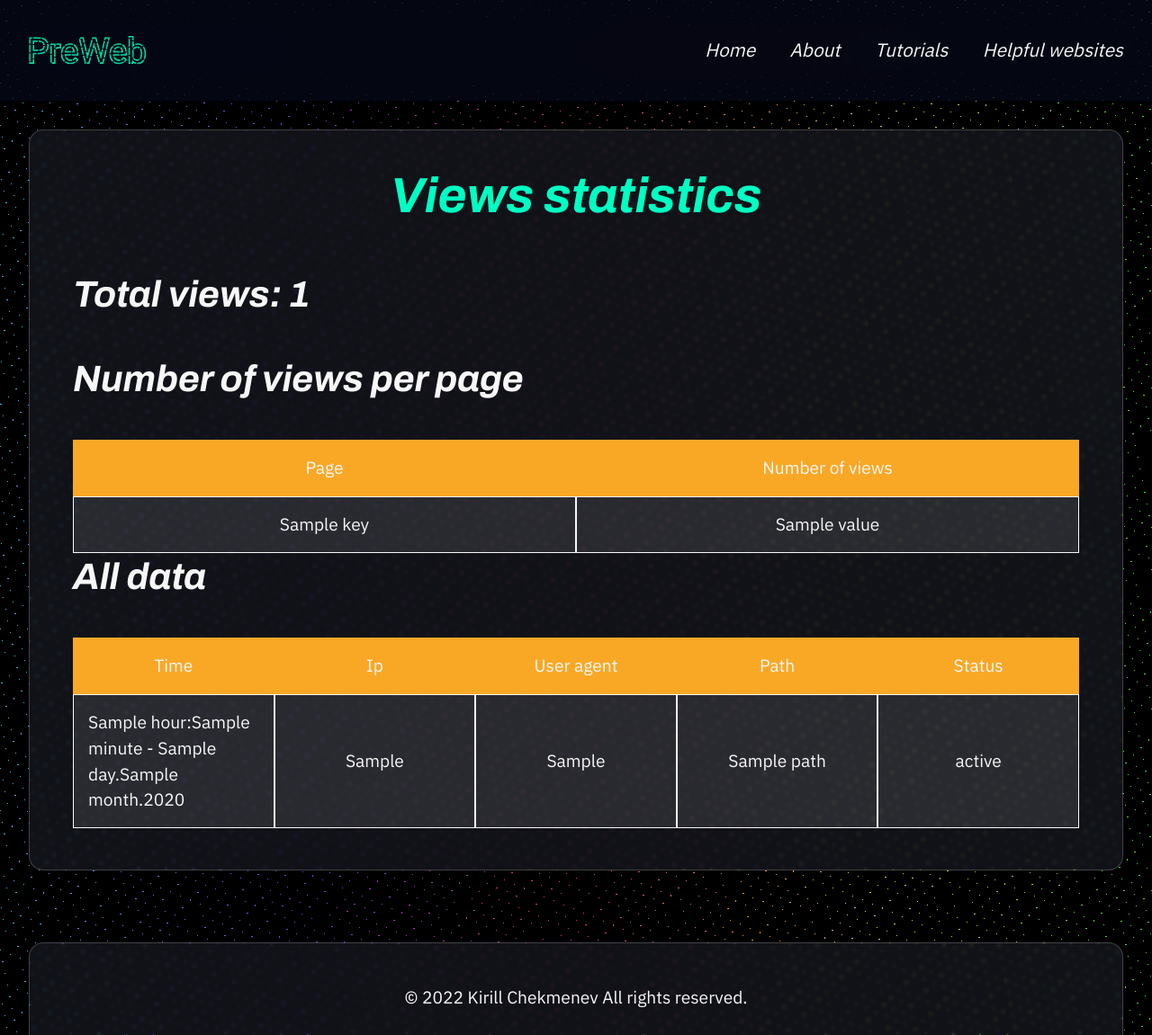
After one commit to skyrimer/premade-web-solutions, a Flask app: template templates/admin.html in a window 1280 px wide. The commit adds this page. Shown: the whole page at 90% size. Run offline with Flask 2, Linux system fonts and the light colour scheme; the template is opened without the code that fills it: most values are stand-ins (such as "Sample title", 1, 10 or a date in 2020); style sheets or scripts are compiled from the project's sources; some libraries are stand-ins or nearby versions.

Commit message:
view statistics collection

```diff
--- a/app.py
+++ b/app.py
@@ -1,20 +1,27 @@
+from copy import copy, deepcopy
+from typing import Counter
 from flask import Flask, render_template, abort, send_from_directory, request
 from os import getcwd
 from os import environ
 from os.path import isfile
 from flask_sqlalchemy import SQLAlchemy
-import flask_monitoringdashboard as dashboard
+from sqlalchemy.sql import select
+from flask_view_counter import ViewCounter
 from os.path import join as join_path
 app = Flask(__name__)
 app.config["SECRET_KEY"] = environ.get("SECRET_KEY")
 app.config["SQLALCHEMY_DATABASE_URI"] = 'sqlite:///database.sqlite3'
 app.config["SQLALCHEMY_TRACK_MODIFICATIONS"] = False
 db = SQLAlchemy(app)
-dashboard.config.init_from(file='config.cfg')
-dashboard.bind(app)
+db.create_all()
+view_counter = ViewCounter(app, db)
 if app.debug == True:
     app.config["TEMPLATES_AUTO_RELOAD"] = True
     app.config['SEND_FILE_MAX_AGE_DEFAULT'] = 0
+
+
+def get_views_table(db=db, view_counter=view_counter):
+    return db.engine.execute(select([view_counter.requests]))
 
 
 def get_tutorial_title(string: str) -> str:
@@ -28,26 +35,31 @@ def code_404(error):
 
 @app.route("/")
 @app.route("/home")
+@view_counter.count
 def home():
     return render_template("index.html", title="Pre-made web solutions")
 
 
 @app.route('/about')
+@view_counter.count
 def about():
     return render_template("about.html", title="About us")
 
 
 @app.route("/tutorials")
+@view_counter.count
 def tutorials():
     return render_template("tutorials.html", title="All tutorials")
 
 
 @app.route("/helpful-websites")
+@view_counter.count
 def helpful_websites():
     return render_template("helpful_websites.html", title="Helpful websites")
 
 
 @app.route("/examples/<string:example>")
+@view_counter.count
 def examples(example):
     if not isfile(join_path(getcwd(), "templates", "examples", f"{example}.html")):
         abort(404)
@@ -60,5 +72,14 @@ def static_from_root():
     return send_from_directory(app.static_folder, request.path[1:])
 
 
+@app.route('/admin')
+def admin():
+    total_views = len({view.user_agent for view in get_views_table()})
+    views_per_page = dict(
+        Counter(view.path for view in get_views_table()).items())
+    return render_template("admin.html", all_views=get_views_table(), total_views=total_views,
+                           views_per_page=views_per_page)
+
+
 if __name__ == "__main__":
-    app.run(debug=False)
+    app.run(debug=True)
--- a/static/css/tutorials.css
+++ b/static/css/tutorials.css
@@ -402,4 +402,30 @@ body.lock {
 .accordion.open h3::after,
 .spoiler.open h3::after {
   transform: translateY(-50%) rotate(0);
+}
+
+.table .row {
+  display: flex;
+}
+.table .row:nth-child(odd) .cell {
+  background-color: rgba(166, 178, 236, 0.1);
+}
+.table .row:nth-child(even) .cell {
+  background-color: rgba(247, 247, 247, 0.1);
+}
+.table .row.headers > .cell {
+  background-color: #f9a826;
+  border: 1px solid #f9a826;
+}
+.table .row .cell {
+  flex-basis: 100%;
+  border: 1px solid #f7f7f7;
+  display: flex;
+  align-items: center;
+  justify-content: center;
+  padding: 1em;
+  transition: all 0.3s ease;
+}
+.table .row .cell p {
+  margin: 0;
 }/*# sourceMappingURL=tutorials.css.map */
--- a/static/css/tutorials.scss
+++ b/static/css/tutorials.scss
@@ -352,3 +352,30 @@ body.lock {
     transform: translateY(-50%) rotate(0);
   }
 }
+
+// Admin
+.table .row {
+  display: flex;
+  &:nth-child(odd) .cell {
+    background-color: rgba($color: $color-tertiary, $alpha: 0.1);
+  }
+  &:nth-child(even) .cell {
+    background-color: rgba($color: $color-main, $alpha: 0.1);
+  }
+  &.headers > .cell {
+    background-color: $color-secondary;
+    border: 1px solid $color-secondary;
+  }
+  .cell {
+    flex-basis: 100%;
+    border: 1px solid $color-main;
+    display: flex;
+    align-items: center;
+    justify-content: center;
+    padding: 1em;
+    transition: $transition-main;
+    p {
+      margin: 0;
+    }
+  }
+}
--- /dev/null
+++ b/templates/admin.html
@@ -0,0 +1,70 @@
+{% extends "layout.html" %}
+{% block content %}
+<section class="glassy-section" data-scroll-section>
+    <h2>Views statistics</h2>
+    <h3>Total views: {{ total_views }}</h3>
+    <h3>Number of views per page</h3>
+    <div class="table">
+        <div class="row headers">
+            <div class="cell">
+                <p>Page</p>
+            </div>
+            <div class="cell">
+                <p>Number of views</p>
+            </div>
+        </div>
+        {% for key, value in views_per_page.items() %}
+        <div class="row">
+            <div class="cell">
+                <p>{{ key }}</p>
+            </div>
+            <div class="cell">
+                <p>{{ value }}</p>
+            </div>
+        </div>
+        {% endfor %}
+    </div>
+    <h3>All data</h3>
+    <div class="table">
+        <div class="row headers">
+            <div class="cell">
+                <p>Time</p>
+            </div>
+            <div class="cell">
+                <p>Ip</p>
+            </div>
+            <div class="cell">
+                <p>User agent</p>
+            </div>
+            <div class="cell">
+                <p>Path</p>
+            </div>
+            <div class="cell">
+                <p>Status</p>
+            </div>
+        </div>
+        {% for view in all_views %}
+        <div class="row">
+            <div class="cell">
+                <p>{{ view.hour}}:{{view.minute}} - {{ view.day }}.{{ view.month }}.{{ view.year }}</p>
+            </div>
+            <div class="cell">
+                <p>{{ view.ip }}</p>
+
+            </div>
+            <div class="cell">
+                <p>{{ view.user_agent }}</p>
+
+            </div>
+            <div class="cell">
+                <p>{{ view.path }}</p>
+
+            </div>
+            <div class="cell">
+                <p>{{ view.status }}</p>
+            </div>
+        </div>
+        {% endfor %}
+    </div>
+</section>
+{% endblock %}
```
Also changed, not shown: requirements.txt (+5 -3 lines), database.sqlite3, 3 other files.
